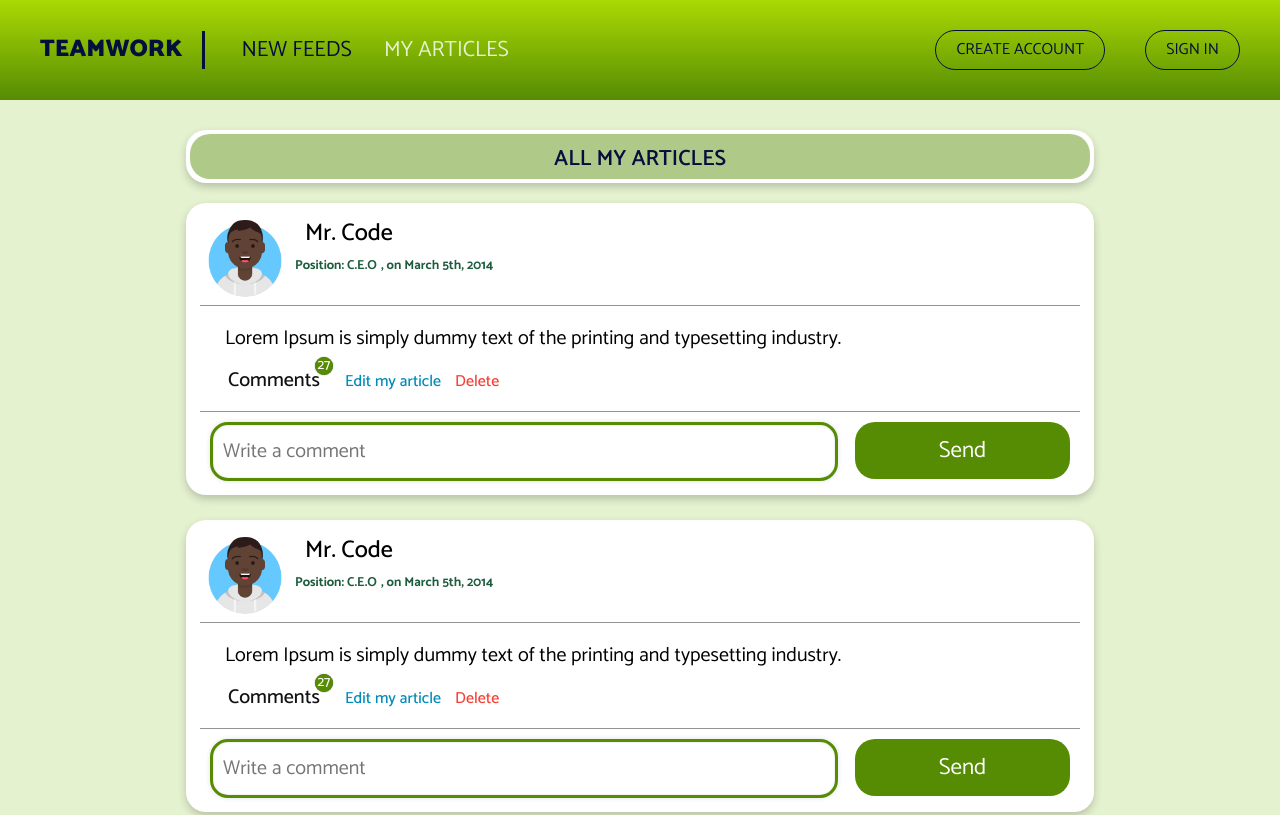
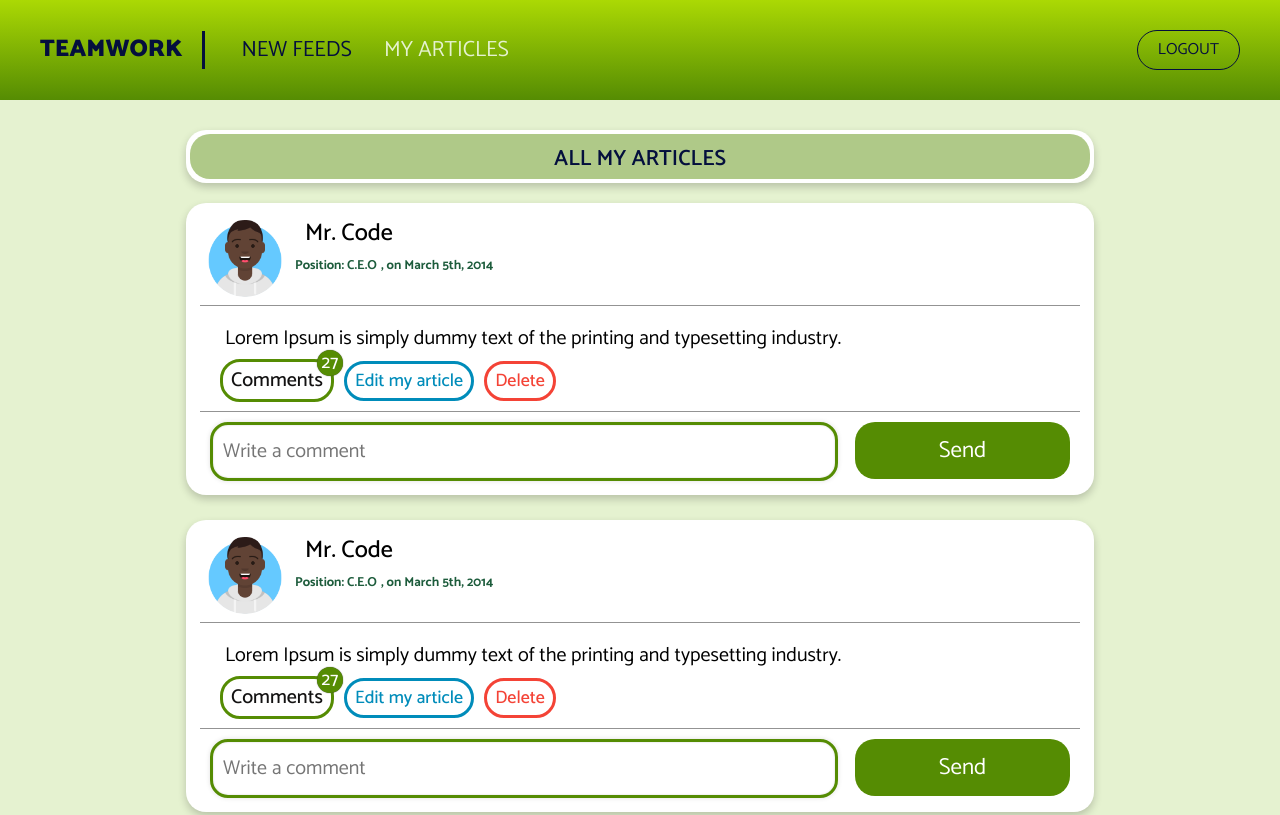
Before and after one commit to Nigorjeanluc/Teamwork, a website: page UI/html/articles.html in a window 1280 px wide. Shown: the top 815 px of the page. Drawn offline with Linux system fonts and the light colour scheme.

Commit message:
ft(feedback-UI): design buttons and space between sections [Finishes #168762622]

```diff
--- a/UI/css/style.css
+++ b/UI/css/style.css
@@ -513,23 +513,27 @@ main {
     margin-right: 10px;
     padding: 2px 8px;
     font-family: Catamaran;
+    border-radius: 20px;
+    border: 3px solid rgb(85, 140, 3);
     font-weight: 500;
     color: rgb(19, 18, 18);
 }
 
 .article-content-button .badge1:hover {
     background-color: rgba(85, 140, 3, 0.472);
-    border-radius: 20px;
+    padding: 5px 11px;
+    border: 0px;
 }
 
 .article-content-button .badge1[data-badge]:after {
     content: attr(data-badge);
     position: absolute;
-    top: -5px;
-    right: -5px;
+    top: -12px;
+    right: -12px;
     font-family: Catamaran;
     font-weight: 500;
-    font-size: .7em;
+    font-size: .9em;
+    padding: 4px;
     background: #558C03;
     color: white;
     width: 18px;
@@ -540,45 +544,64 @@ main {
     box-shadow: 0 0 1px #333;
 }
 
+.article-content-button .badge1:hover[data-badge]:after {
+    position: absolute;
+    top: -9px;
+    right: -9px;
+}
+
 .article-content-button button {
-    background-color: white;
-    color: black;
     border: none;
-    padding: 2px 5px 2px 5px;
-    margin-left: 10px;
     text-align: center;
     text-decoration: none;
     display: inline-block;
     font-family: Catamaran;
+    font-weight: 700;
+    font-size: .9em;
+    /* -webkit-transition-duration: 0.4s; */
+    /* Safari */
+    /* transition-duration: 0.4s; */
+    cursor: pointer;
+}
+
+.article-content-button .edit {
+    position: relative;
+    margin-right: 10px;
+    padding: 2px 8px;
+    font-family: Catamaran;
+    font-weight: 700;
+    border-radius: 20px;
+    border: 3px solid #008CBA;
     font-weight: 500;
-    font-size: 16px;
-    margin: 4px 2px;
-    -webkit-transition-duration: 0.4s;
-    /* Safari */
-    transition-duration: 0.4s;
-    cursor: pointer;
-}
-
-.article-content-button .edit {
     color: #008CBA;
+    background-color: rgb(255, 255, 255);
 }
 
 .article-content-button .edit:hover {
-    color: #008CBA;
+    background-color: rgba(0, 139, 186, 0.479);
+    padding: 5px 11px;
+    border: 0px;
+    color: rgb(19, 18, 18);
+}
+
+.article-content-button .delete {
+    position: relative;
+    margin-right: 10px;
+    padding: 2px 8px;
+    font-family: Catamaran;
     font-weight: 700;
-    border: 2px solid #008CBA;
-    border-radius: 20px;
-}
-
-.article-content-button .delete {
+    border-radius: 20px;
+    border: 3px solid #f44336;
+    font-weight: 500;
     color: #f44336;
+    background-color: rgb(255, 255, 255);
 }
 
 .article-content-button .delete:hover {
-    color: #f44336;
-    font-weight: 700;
-    border: 2px solid #f44336;
-    border-radius: 20px;
+    background-color: #f4433677;
+    padding: 5px 11px;
+    border: 0px;
+    color: rgb(19, 18, 18);
 }
 
 
@@ -589,6 +612,7 @@ main {
     height: auto;
     border-radius: 10px;
     padding: 10px;
+    margin-top: 10px !important;
 }
 
 .article-content-comment .article-list {
@@ -835,10 +859,11 @@ main {
     font-family: Cormorant Garamond;
     font-size: 20px;
     font-weight: 800;
-    line-height: 10px;
+    line-height: 30px;
     color: #fff;
     text-align: center;
     text-shadow: 2px 2px 8px #040F3D;
+    margin-bottom: 10px;
 }
 
 .login-form {
@@ -900,8 +925,8 @@ input.password {
 
 .login-form .login-button:hover {
     background: #E5F2D0;
-    line-height: 31px;
     border: 0px solid #558C03;
+    padding: 3px 23px;
 }
 
 @media only screen and (min-width: 1000px) {
@@ -924,6 +949,9 @@ input.password {
     .login-form .login-button {
         padding: 0 23px;
         margin-right: -47px;
+    }
+    .login-form .login-button:hover {
+        padding: 3px 26px;
     }
 }
 
@@ -957,6 +985,7 @@ input.password {
     color: #fff;
     text-align: center;
     text-shadow: 2px 2px 8px #040F3D;
+    margin-bottom: 10px;
 }
 
 .register-form {
@@ -1086,6 +1115,8 @@ input.register-confirm-password {
 
 .register-form .register-button:hover {
     background: #E5F2D0;
+    border: 0px;
+    padding: 3px 23px;
 }
 
 @media only screen and (min-width: 1000px) {
--- a/UI/html/articles.html
+++ b/UI/html/articles.html
@@ -17,8 +17,7 @@
                 <li><a href="index.html">New Feeds</a></li>
                 <li><a class="active" href="articles.html">My Articles</a></li>
             </ul>
-            <a href="signin.html" class="header-cases">Sign In</a>
-            <a href="register.html" class="header-cases">Create account</a>
+            <a href="index.html" class="header-cases">Logout</a>
         </nav>
     </header>
     <main>
```
Also changed, not shown: UI/html/index.html (+3 -3 lines), UI/html/single.html (+1 -2 lines).
